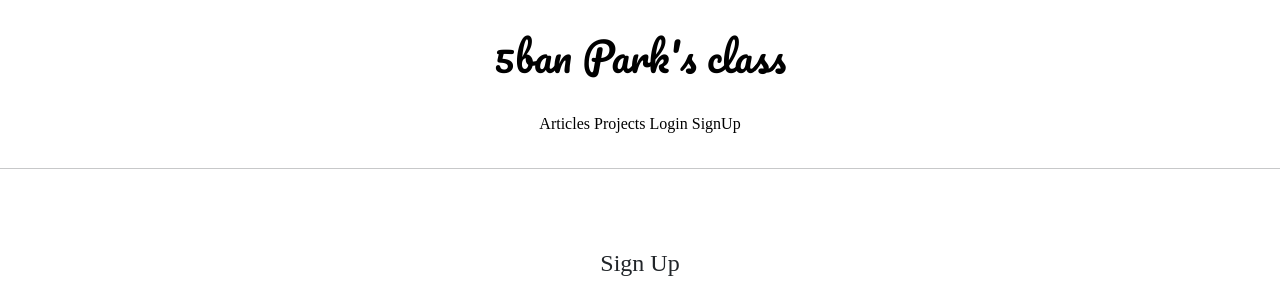
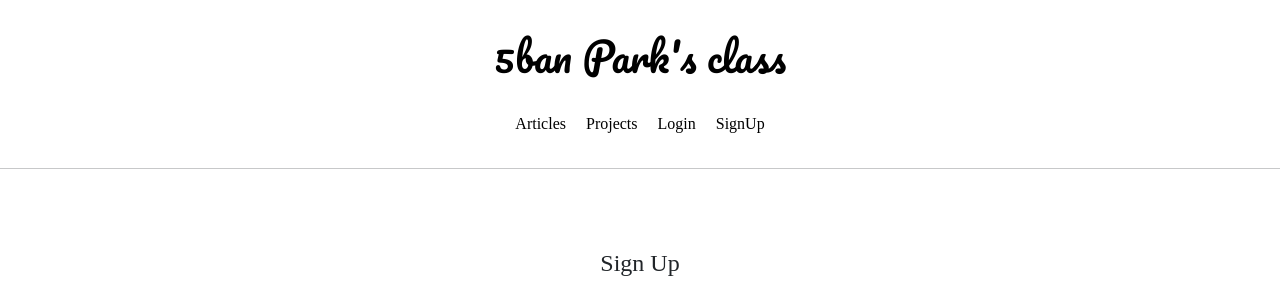
Before and after one commit to glory-ju/julyfifth, a Django app: page /accounts/create/ in a window 1280 px wide. Shown: the top 307 px of the page. Run offline with Django 3.2, Linux system fonts and the light colour scheme; parts of the project's set-up code (start-up, migrations or seed data) failed here and were passed over; some libraries are stand-ins or nearby versions; some web fonts are replaced.

Commit message:
0830/ Web Application 4th commit

```diff
--- a/articleapp/models.py
+++ b/articleapp/models.py
@@ -13,7 +13,7 @@ class Article(models.Model):
     project = models.ForeignKey(Project,
                                 on_delete=models.SET_NULL,
                                 related_name='article',
-                                null=True)
+                                null=True, blank=True)
 
     title = models.CharField(max_length=200, null=True)
     image = models.ImageField(upload_to='article/', null=True)
--- a/julyfifth/urls.py
+++ b/julyfifth/urls.py
@@ -18,7 +18,11 @@ from django.conf.urls.static import static
 from django.contrib import admin
 from django.urls import path, include
 
+from articleapp.views import ArticleListView
+
 urlpatterns = [
+    path('', ArticleListView.as_view(), name='home'),
+
     path('admin/', admin.site.urls),
     path('accounts/', include('accountapp.urls')),
     path('profiles/', include('profileapp.urls')),
--- a/templates/header.html
+++ b/templates/header.html
@@ -9,18 +9,18 @@
         </h1>
     </div>
     <div class="pragmatic_header_button">
-        <span>
+        <span class="mx-2">
             <a href="{% url 'articleapp:list' %}">
                 Articles
             </a>
         </span>
-        <span>
+        <span class="mx-2">
             <a href="{% url 'projectapp:list' %}">
                 Projects
             </a>
         </span>
         {% if user.is_authenticated %}
-        <span>
+        <span class="mx-2">
             <a href="{% url 'subscribeapp:list' %}">
                 Subscription
             </a>
@@ -28,23 +28,23 @@
         {% endif %}
 
         {% if not user.is_authenticated %}
-        <span>
+        <span class="mx-2">
             <a href="{% url 'accountapp:login' %}">
                 Login
             </a>
         </span>
-        <span>
+        <span class="mx-2">
             <a href="{% url 'accountapp:create' %}">
                 SignUp
             </a>
         </span>
         {% else %}
-        <span>
+        <span class="mx-2">
             <a href="{% url 'accountapp:detail' pk=user.pk %}">
                 Mypage
             </a>
         </span>
-        <span>
+        <span class="mx-2">
             <a href="{% url 'accountapp:logout' %}">
                 Logout
             </a>
```
Also changed, not shown: articleapp/migrations/0004_alter_article_project.py (added).
